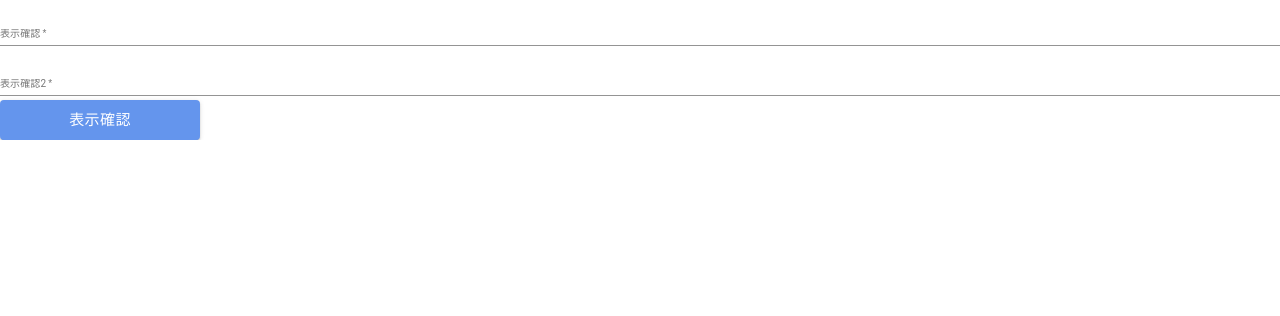
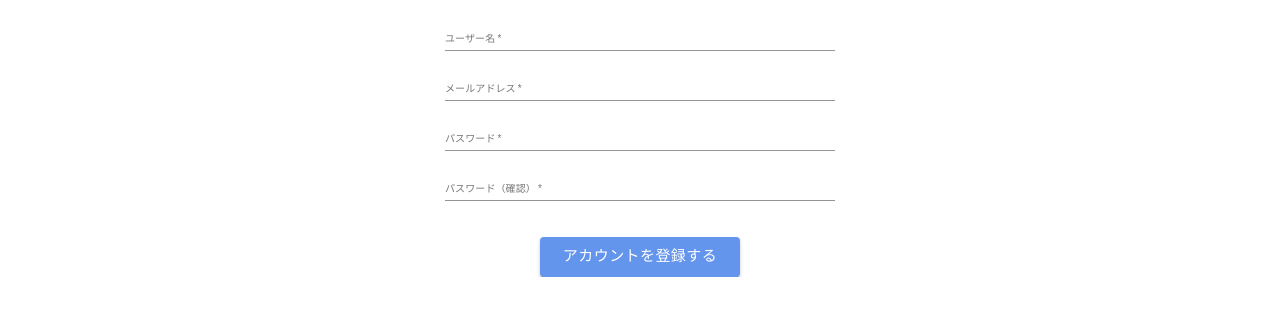
Before and after one commit to PepeikeDeteron/NextEC, a Next.js app: page / in a window 1280 px wide. Shown: the top 316 px of the page. Built offline with nearby package versions, Linux system fonts and the light colour scheme.

Commit message:
サインアップ画面の UI を追加

```diff
--- /dev/null
+++ b/src/components/atoms/Spacer/index.tsx
@@ -0,0 +1,26 @@
+import React from 'react';
+import styled from 'styled-components';
+
+type ContainerProps = {
+  children?: React.ReactNode;
+};
+
+type Props = {
+  className?: string;
+} & ContainerProps;
+
+const Component: React.FC<Props> = (props) => {
+  const { className } = props;
+
+  return <div className={className}></div>;
+};
+
+const StyledComponent = styled(Component)`
+  height: 32px;
+`;
+
+const Container: React.FC<ContainerProps> = (props) => {
+  return <StyledComponent {...props} />;
+};
+
+export default Container;
--- /dev/null
+++ b/src/components/templates/SignUp/index.tsx
@@ -0,0 +1,140 @@
+import React, { useState, useCallback } from 'react';
+import styled from 'styled-components';
+import RegisterButton from '@/components/atoms/RegisterButton';
+import Spacer from '@/components/atoms/Spacer';
+import TextField from '@/components/atoms/TextField';
+
+type ContainerProps = {
+  username?: string;
+  email?: string;
+  password?: string;
+  confirmPassword?: string;
+  inputUsername?: React.ChangeEventHandler<
+    HTMLInputElement | HTMLTextAreaElement
+  >;
+  inputEmail?: React.ChangeEventHandler<HTMLInputElement | HTMLTextAreaElement>;
+  inputPassword?: React.ChangeEventHandler<
+    HTMLInputElement | HTMLTextAreaElement
+  >;
+  inputConfirmPassword?: React.ChangeEventHandler<
+    HTMLInputElement | HTMLTextAreaElement
+  >;
+};
+
+type Props = {
+  className?: string;
+} & ContainerProps;
+
+const Component: React.VFC<Props> = (props) => {
+  const {
+    className,
+    username,
+    email,
+    password,
+    confirmPassword,
+    inputUsername,
+    inputEmail,
+    inputPassword,
+    inputConfirmPassword,
+  } = props;
+
+  return (
+    <div className={className}>
+      <TextField
+        label="ユーザー名"
+        type="text"
+        value={username}
+        onChange={inputUsername}
+      />
+      <TextField
+        label="メールアドレス"
+        type="email"
+        value={email}
+        onChange={inputEmail}
+      />
+      <TextField
+        label="パスワード"
+        type="password"
+        value={password}
+        onChange={inputPassword}
+      />
+      <TextField
+        label="パスワード（確認）"
+        type="password"
+        value={confirmPassword}
+        onChange={inputConfirmPassword}
+      />
+      <Spacer />
+      <div className={'center'}>
+        <RegisterButton
+          label="アカウントを登録する"
+          color="primary"
+          onClick={() => console.log('clicked')}
+        />
+      </div>
+    </div>
+  );
+};
+
+const StyledComponent = styled(Component)`
+  max-width: 100vw;
+  width: 400px;
+  height: auto;
+  margin: 0 auto;
+  padding: 0.5rem;
+
+  & .center {
+    margin: 0 auto;
+    text-align: center;
+  }
+`;
+
+const Container: React.VFC<ContainerProps> = (props) => {
+  const [username, setUserName] = useState<string>('');
+  const [email, setEmail] = useState<string>('');
+  const [password, setPassword] = useState<string>('');
+  const [confirmPassword, setConfirmPassword] = useState<string>('');
+
+  const inputUsername = useCallback(
+    (event: React.ChangeEvent<HTMLInputElement>) => {
+      setUserName(event.target.value);
+    },
+    [setUserName]
+  );
+
+  const inputEmail = useCallback(
+    (event: React.ChangeEvent<HTMLInputElement>) => {
+      setEmail(event.target.value);
+    },
+    [setEmail]
+  );
+
+  const inputPassword = useCallback(
+    (event: React.ChangeEvent<HTMLInputElement>) => {
+      setPassword(event.target.value);
+    },
+    [setPassword]
+  );
+
+  const inputConfirmPassword = useCallback(
+    (event: React.ChangeEvent<HTMLInputElement>) => {
+      setConfirmPassword(event.target.value);
+    },
+    [setConfirmPassword]
+  );
+
+  const containerProps = {
+    username,
+    email,
+    password,
+    confirmPassword,
+    inputUsername,
+    inputEmail,
+    inputPassword,
+    inputConfirmPassword,
+  };
+
+  return <StyledComponent {...containerProps}>{props}</StyledComponent>;
+};
+
+export default Container;
--- a/src/pages/index.tsx
+++ b/src/pages/index.tsx
@@ -1,17 +1,10 @@
 import React from 'react';
-import RegisterButton from '@/components/atoms/RegisterButton';
-import TextField from '@/components/atoms/TextField';
+import SignUp from '@/components/templates/SignUp';
 
 const Home: React.VFC = () => {
   return (
     <>
-      <TextField label="表示確認" />
-      <TextField label="表示確認2" />
-      <RegisterButton
-        color="primary"
-        label={'表示確認'}
-        onClick={() => console.log('Clicked')}
-      />
+      <SignUp />
     </>
   );
 };
```
